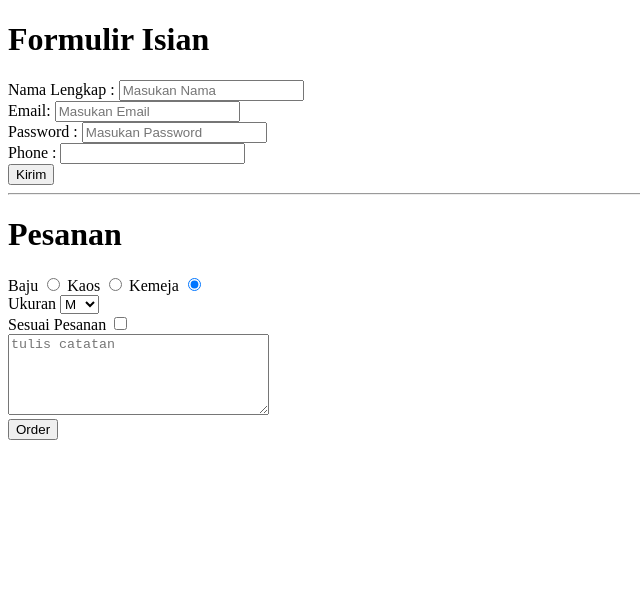
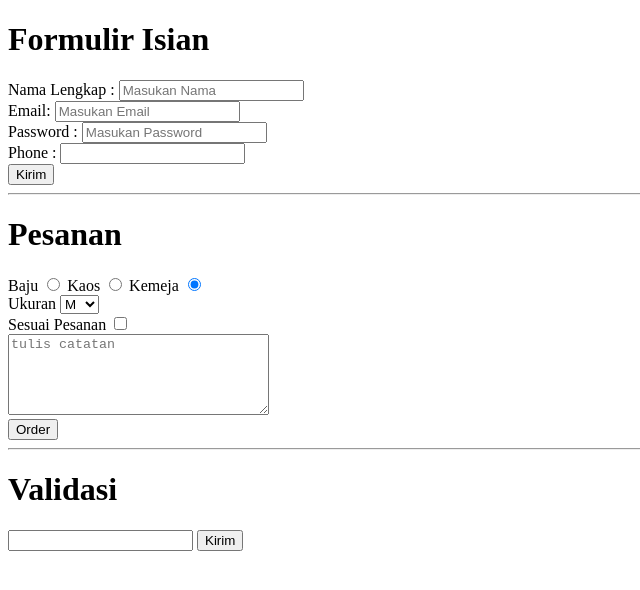
Before and after one commit to frcst7/Html-cbycp, a plain HTML site: page form.html in a window 1280 px wide. Shown: the whole page, without its empty margins (0-640 px from the left). Drawn offline with Linux system fonts and the light colour scheme.

Commit message:
menambah validasi form

```diff
--- a/form.html
+++ b/form.html
@@ -65,6 +65,13 @@
         <input type="submit" value="Order">
     </form>
 
+    <hr>
+
+    <h1>Validasi</h1>
+    <form action="valid">
+        <input type="text" name="input" minlength="3" maxlength="10">
+        <button type="submit">Kirim</button>
+    </form>
 
 </body>
 </html>
```
